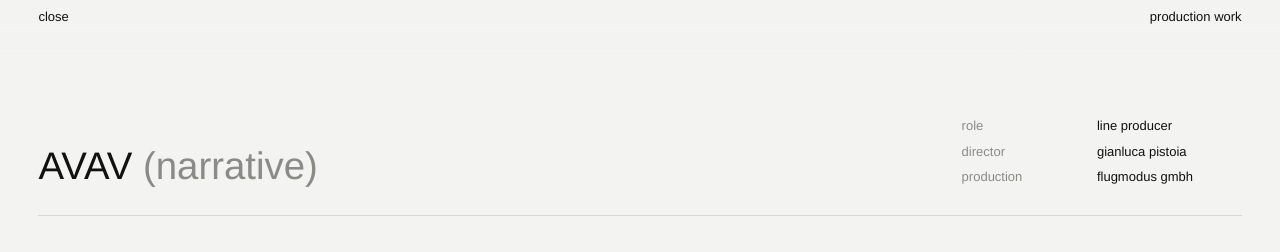
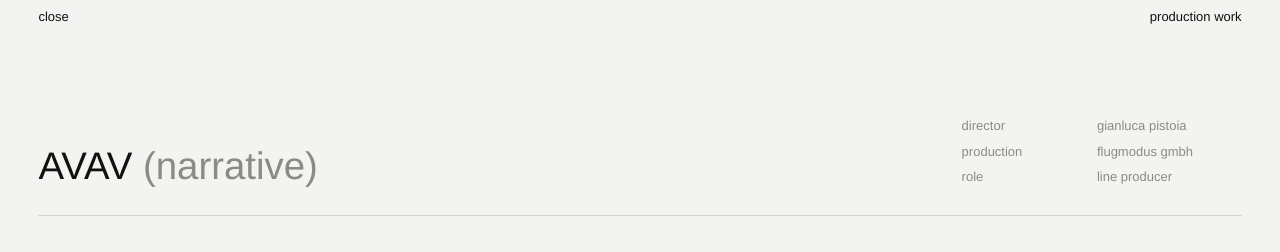
Before and after one commit to mathiesinfo-collab/mathiessimon.de, a plain HTML site: page index.html in a window 1280 px wide. Both pictures are taken after a click on the button 236 px from the left and 802 px from the top of the page. Shown: the part 336-588 px from the top of the page. Drawn offline with Linux system fonts and the light colour scheme.

Commit message:
Add files via upload

```diff
--- a/index.html
+++ b/index.html
@@ -180,8 +180,7 @@ section{position:relative}
 .p-title-clip{overflow:hidden;padding-top:.04em}
 .proj.open .p-title .w{transform:none}
 .credits{display:grid;grid-template-columns:auto auto;gap:6px 26px;min-width:280px}
-.credits dt{color:var(--mute)}
-.credits .role{color:var(--fg)}
+.credits dt,.credits dd{color:var(--mute)}
 .watch{margin-top:14px;grid-column:1/-1;justify-self:start;text-decoration:underline;text-underline-offset:3px}
 .watch:hover{color:var(--mute)}
 .p-gallery{display:grid;grid-template-columns:repeat(2,1fr);gap:clamp(12px,2vw,26px);padding-top:clamp(24px,3vw,44px)}
@@ -494,7 +493,7 @@ function openProj(id){
   current=p;
   $('#pCat').textContent = p.cat==='produktion'?'Production Work':'Technical Work';
   $('#pTitle').innerHTML = p.title + (p.artist?` by ${p.artist}`:'') + (p.genre?` <span class="g">(${p.genre})</span>`:'');
-  $('#pCredits').innerHTML = `<dt>Role</dt><dd class="role">${p.role}</dd><dt>Director</dt><dd>${p.regie}</dd><dt>Production</dt><dd>${p.prod}</dd>`
+  $('#pCredits').innerHTML = `<dt>Director</dt><dd>${p.regie}</dd><dt>Production</dt><dd>${p.prod}</dd><dt>Role</dt><dd>${p.role}</dd>`
     + (p.link?`<a class="watch" href="${p.link}" target="_blank" rel="noopener" >Watch video</a>`:'');
   $('#pGallery').innerHTML = p.imgs.map((n,k)=>`<figure><img src="${img(n)}" alt="${p.title} – Still ${k+1}"><figcaption>${p.title.toUpperCase()} · ${pad(k+1)}</figcaption></figure>`).join('');
   const next = same[(idx+1)%same.length];
```
